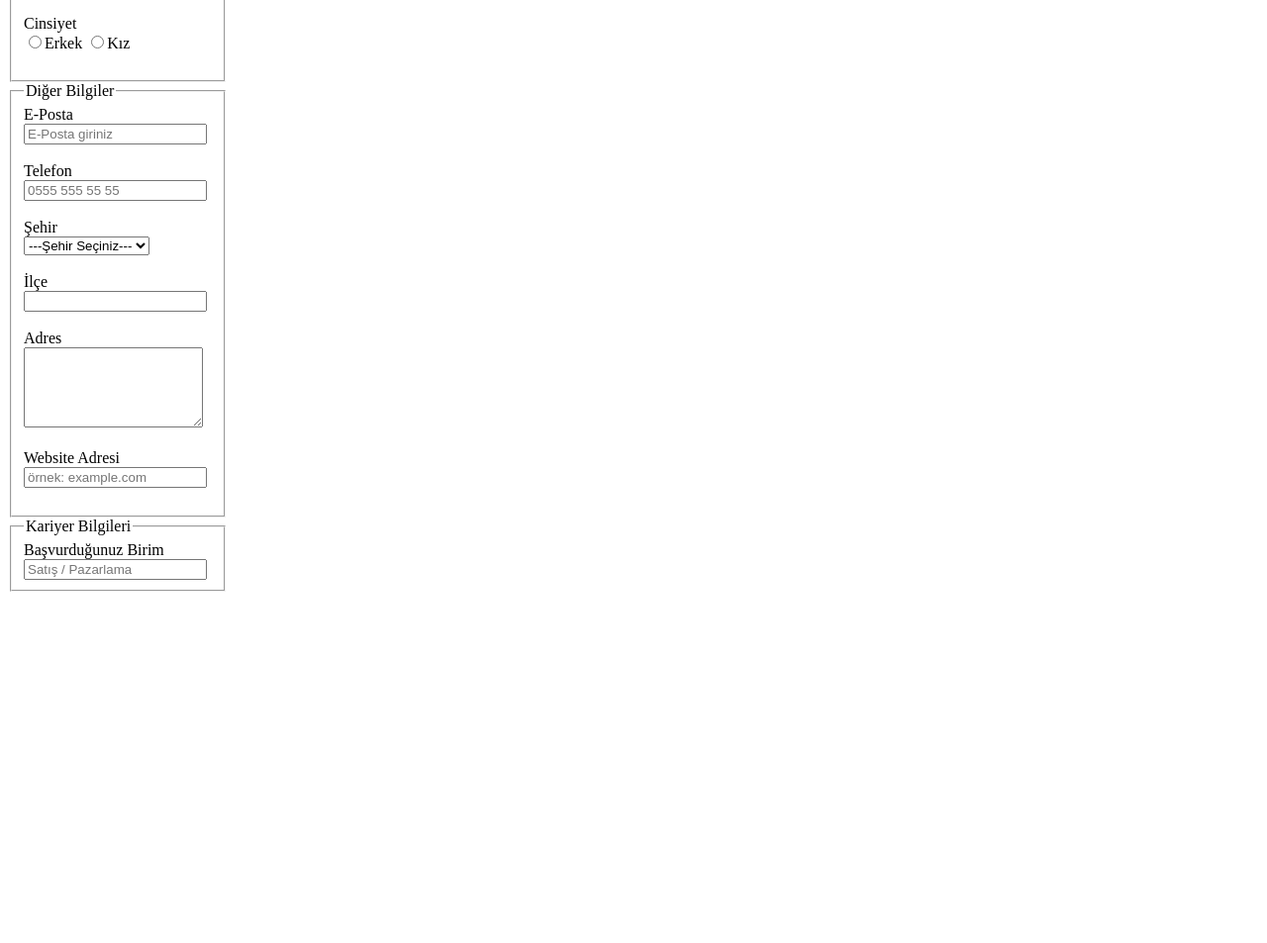
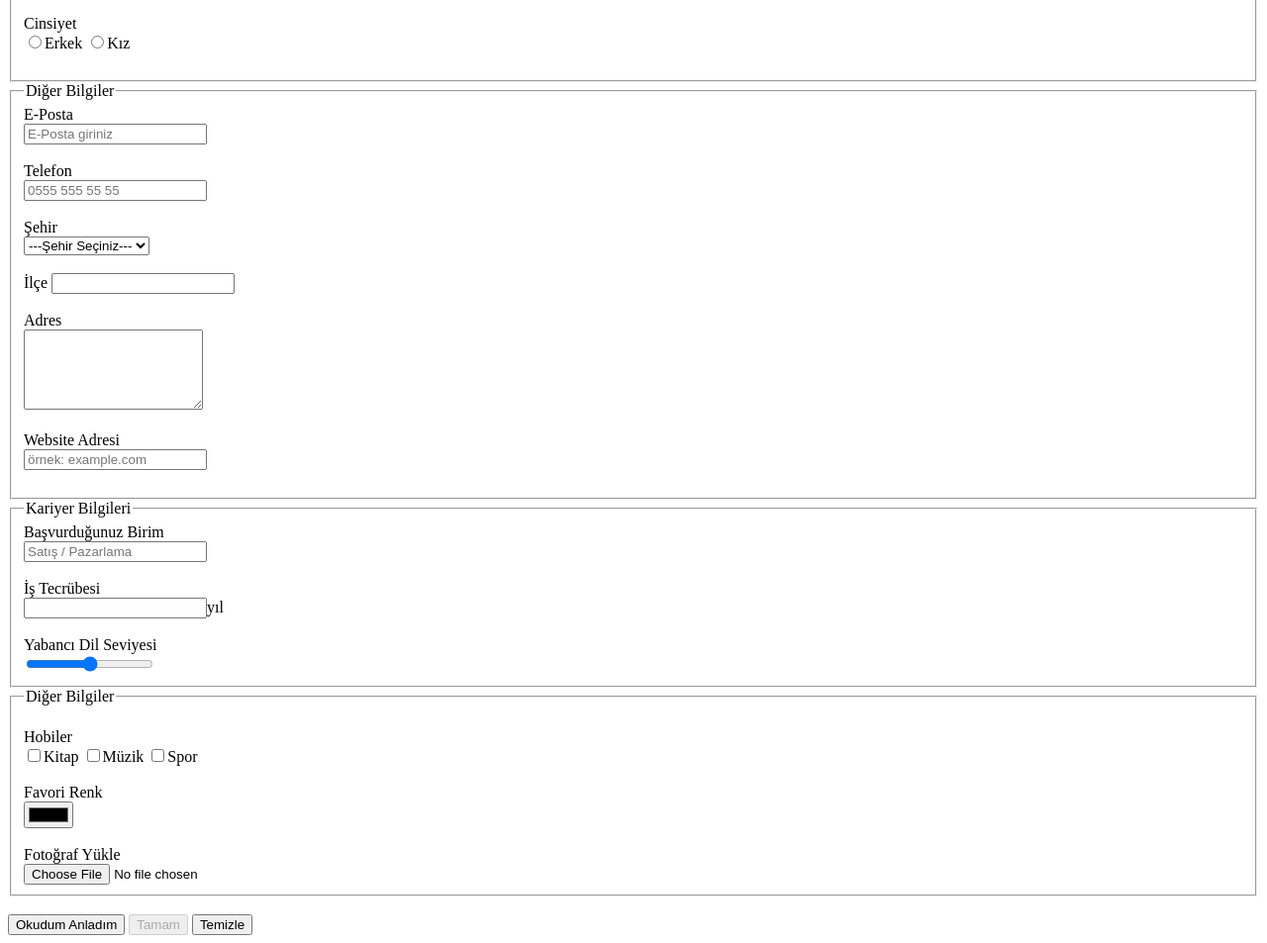
Before and after one commit to omersano1/okul, a plain HTML site: page isbasvuru.html in a window 1280 px wide. Shown: the part 145-1098 px from the top of the page at 99% size. Before the commit the page ends 800 px from the top, so only its background shows below. Drawn offline with Linux system fonts and the light colour scheme.

Commit message:
Add files via upload

```diff
--- a/isbasvuru.html
+++ b/isbasvuru.html
@@ -6,10 +6,7 @@
   <meta name="viewport" content="width=device-width, initial-scale=1.0">
   <title>İş Başvuru</title>
   <style>
-    fieldset
-    {
-      width: 15%;
-    }
+
   </style>
 </head>
 <body>
@@ -56,14 +53,44 @@
     </fieldset>
     <fieldset>
       <legend>Kariyer Bilgileri</legend>
-      <label for="">Başvurduğunuz Birim</label><br>
+      <label>Başvurduğunuz Birim</label><br>
       <input type="text" placeholder="Satış / Pazarlama"/>
+      <br>
+      <br>
+      <label>İş Tecrübesi</label>
+      <br>
+      <input type="number"/>yıl
+      <br>
+      <br>
+      <label>Yabancı Dil Seviyesi</label><br>
+      <input type="range">
     </fieldset>
+    <fieldset>
+      <legend>Diğer Bilgiler</legend>
+      <br>
+      <label>Hobiler</label><br>
+      <input type="checkbox" value="Kitap">Kitap
+      <input type="checkbox" value="Müzik">Müzik
+      <input type="checkbox" value="Spor">Spor
+      <br><br>
+      <label>Favori Renk</label><br>
+      <input type="color"name="renk"><br><br>
+      <label>Fotoğraf Yükle</label><br>
+      <input type="file" name="foto"/><br>
+    </fieldset>
+    <br>
+    <input name="giris" type="submit" onclick="Ac()" value="Okudum Anladım">
+    <input name="temizle" type="submit" value="Tamam" disabled="on">
+    <input name="uyari" type="reset" onclick="Uyarı()" value="Temizle">
   </form>
   <script>
+    function Ac()
+    {
+
+    }
     function Uyarı()
     {
-      alert("Uyarı!!!");
+      alert("Temizlendi!!!");
     }
   </script>
 </body>
```
